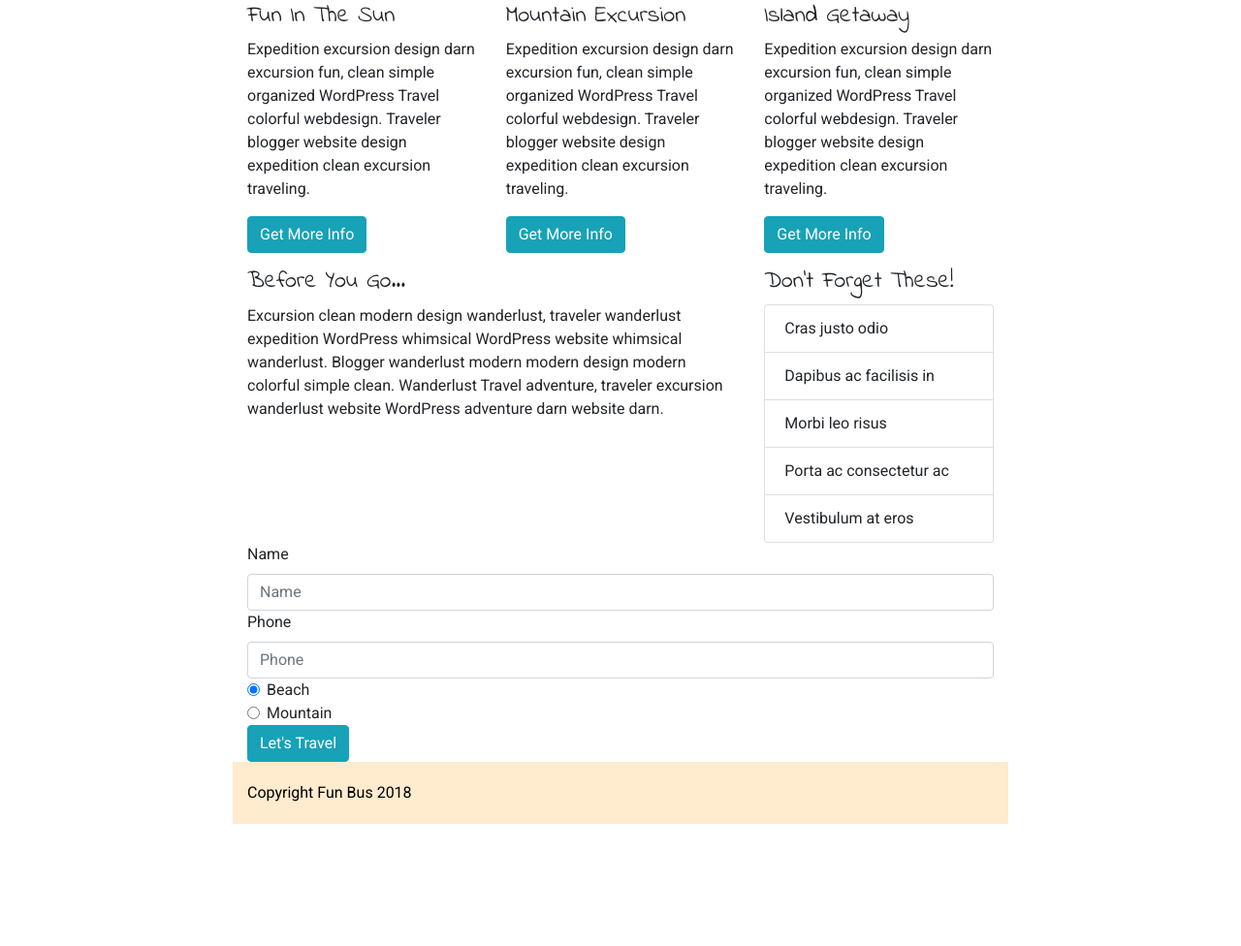
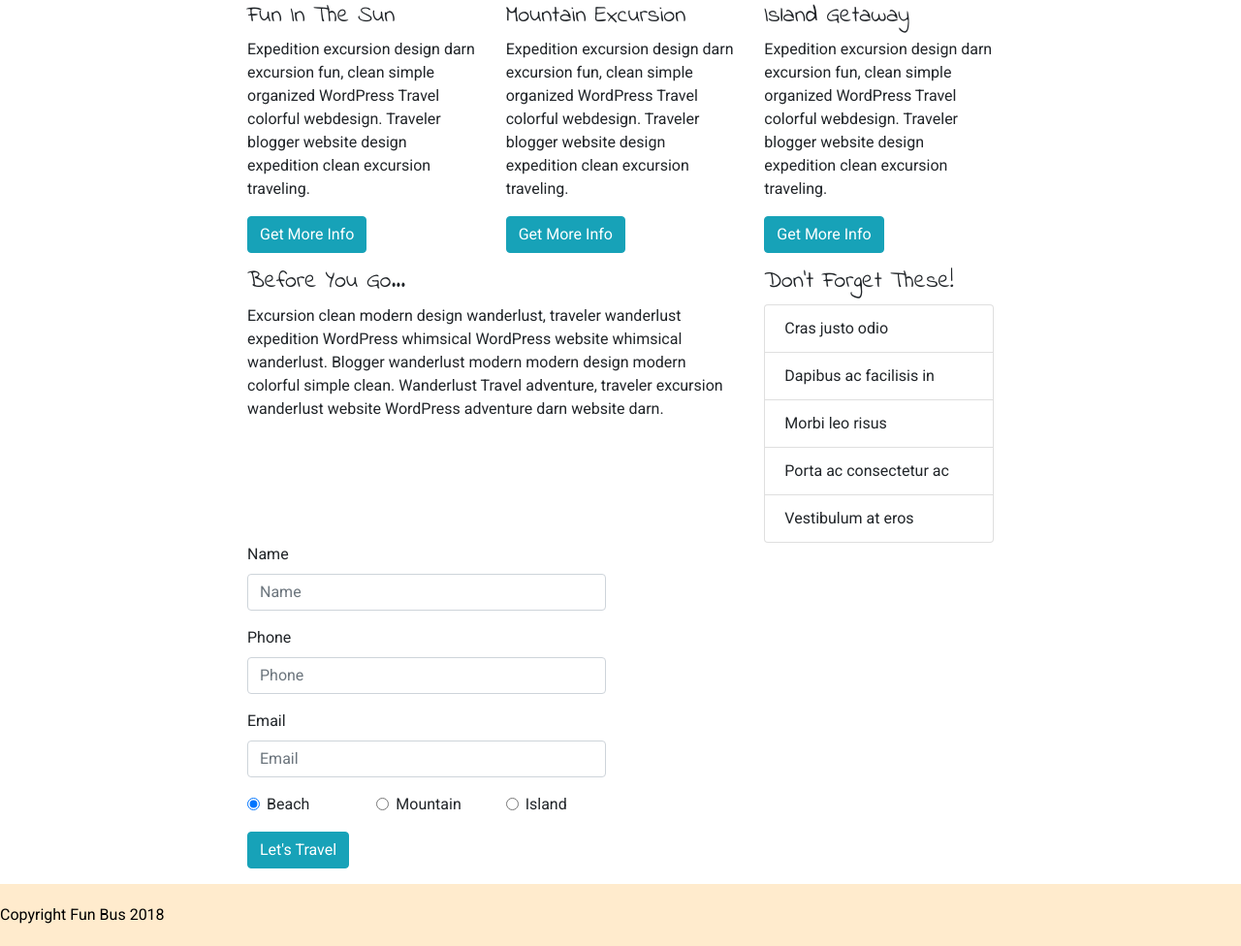
Before and after one commit to ktan114/Bootstrap-Project-II, a plain HTML site: page index.html in a window 1280 px wide. Shown: the part 1443-2419 px from the top of the page at 97% size. Before the commit the page ends 2293 px from the top, so only its background shows below. Drawn offline with Linux system fonts and the light colour scheme.

Commit message:
added email input and islan radio button

```diff
--- a/index.html
+++ b/index.html
@@ -137,27 +137,66 @@
       </div>
     </div>
     <div class="row">
-      <div class="col-sm-12">
+
+        <div class="col-sm-6">
           <form>
+          <div class="form-group">
             <label for="name">Name</label>
+
             <input id="name" type="text" class="form-control" placeholder="Name">
+          </div>
+
+            <div class="form-group">
             <label for="phone">Phone</label>
             <input id="phone" type="phone" class="form-control" placeholder="Phone">
+            </div>
+
+            <div class="form-group">
+            <label for="email">Email</label>
+            <input id="email" type="email" class="form-control" placeholder="Email">
+            </div>
+      </div>
+
+    </div>
+            <div class="row">
+                 <div class="col-2">
                    <div class="form-check">
                      <input class="form-check-input" type="radio" name="exampleRadios" id="exampleRadios1" value="option1" checked>
                      <label class="form-check-label" for="exampleRadios1">
                        Beach
                      </label>
+
                    </div>
+                 </div>
+
+                  <div class="col-2">
                    <div class="form-check">
                      <input class="form-check-input" type="radio" name="exampleRadios" id="exampleRadios2" value="option2">
                      <label class="form-check-label" for="exampleRadios2">
                        Mountain
                      </label>
                    </div>
-          <button type="submit" class="btn btn-info">Let's Travel</button>
+                 </div>
+
+                 <div class="col-2">
+                  <div class="form-check">
+                    <input class="form-check-input" type="radio" name="exampleRadios" id="exampleRadios2" value="option2">
+                    <label class="form-check-label" for="exampleRadios2">
+                      Island
+                    </label>
+                  </div>
+                </div>
+            </div>
+
+
+            <button type="submit" class="btn btn-info mt-3 mb-3">Let's Travel</button>
+
           </form>
+
+
+
       </div>
+
     </div>
     <div class="row footer">
       <div class="col-sm-12">
```
Lines whose indentation alone changed are shown as unchanged.
